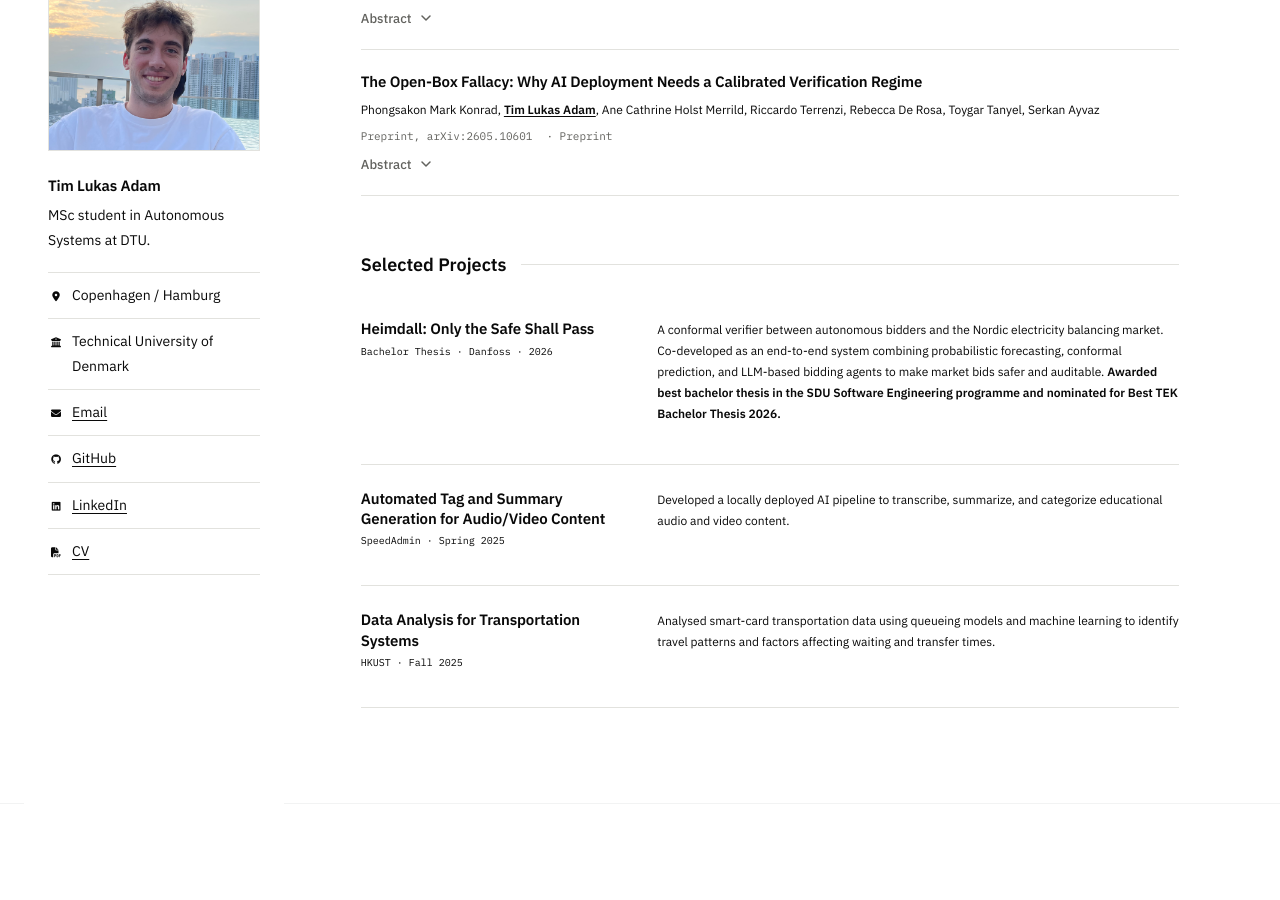
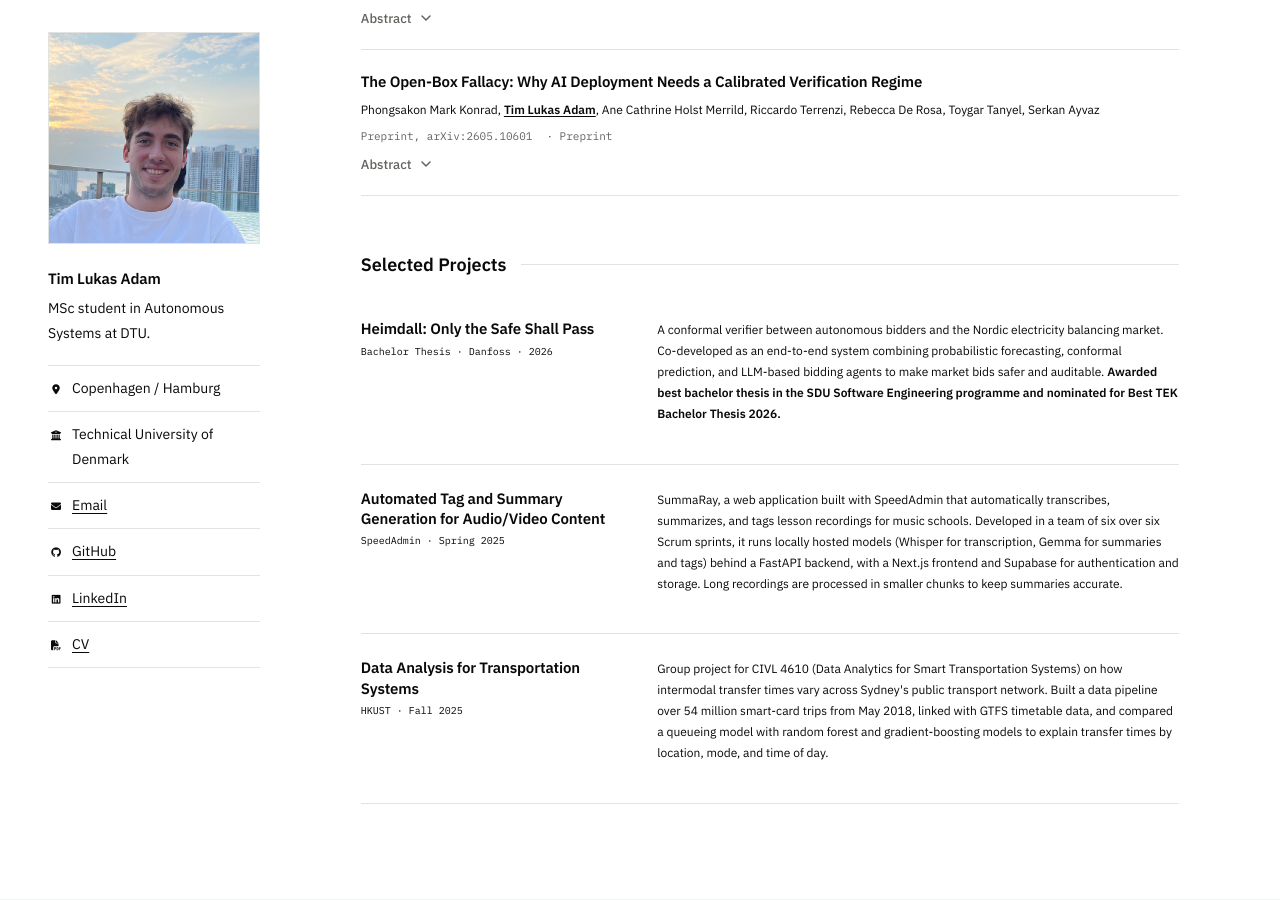
Before and after one commit to timadam03/timadam03.github.io, a Jekyll site: the page built from _pages/about.md, in a window 1280 px wide and 900 px high, scrolled down 946 px. Built offline with Jekyll 4.4.1, drawn with Linux system fonts in a browser that asks for light colours; before the commit the page ends 1750 px from its top, so only the background shows below that.

Commit message:
docs: expand SpeedAdmin and HKUST project descriptions
Co-Authored-By: Claude Opus 5.5 <noreply@anthropic.com>

```diff
--- a/_pages/about.md
+++ b/_pages/about.md
@@ -143,12 +143,12 @@ comments: false
   <div class="project-item">
     <h3 class="project-title">Automated Tag and Summary Generation for Audio/Video Content</h3>
     <p class="project-meta">SpeedAdmin · Spring 2025</p>
-    <p class="project-desc">Developed a locally deployed AI pipeline to transcribe, summarize, and categorize educational audio and video content.</p>
+    <p class="project-desc">SummaRay, a web application built with SpeedAdmin that automatically transcribes, summarizes, and tags lesson recordings for music schools. Developed in a team of six over six Scrum sprints, it runs locally hosted models (Whisper for transcription, Gemma for summaries and tags) behind a FastAPI backend, with a Next.js frontend and Supabase for authentication and storage. Long recordings are processed in smaller chunks to keep summaries accurate.</p>
   </div>
   <div class="project-item">
     <h3 class="project-title">Data Analysis for Transportation Systems</h3>
     <p class="project-meta">HKUST · Fall 2025</p>
-    <p class="project-desc">Analysed smart-card transportation data using queueing models and machine learning to identify travel patterns and factors affecting waiting and transfer times.</p>
+    <p class="project-desc">Group project for CIVL 4610 (Data Analytics for Smart Transportation Systems) on how intermodal transfer times vary across Sydney's public transport network. Built a data pipeline over 54 million smart-card trips from May 2018, linked with GTFS timetable data, and compared a queueing model with random forest and gradient-boosting models to explain transfer times by location, mode, and time of day.</p>
   </div>
 </div>
 
```
